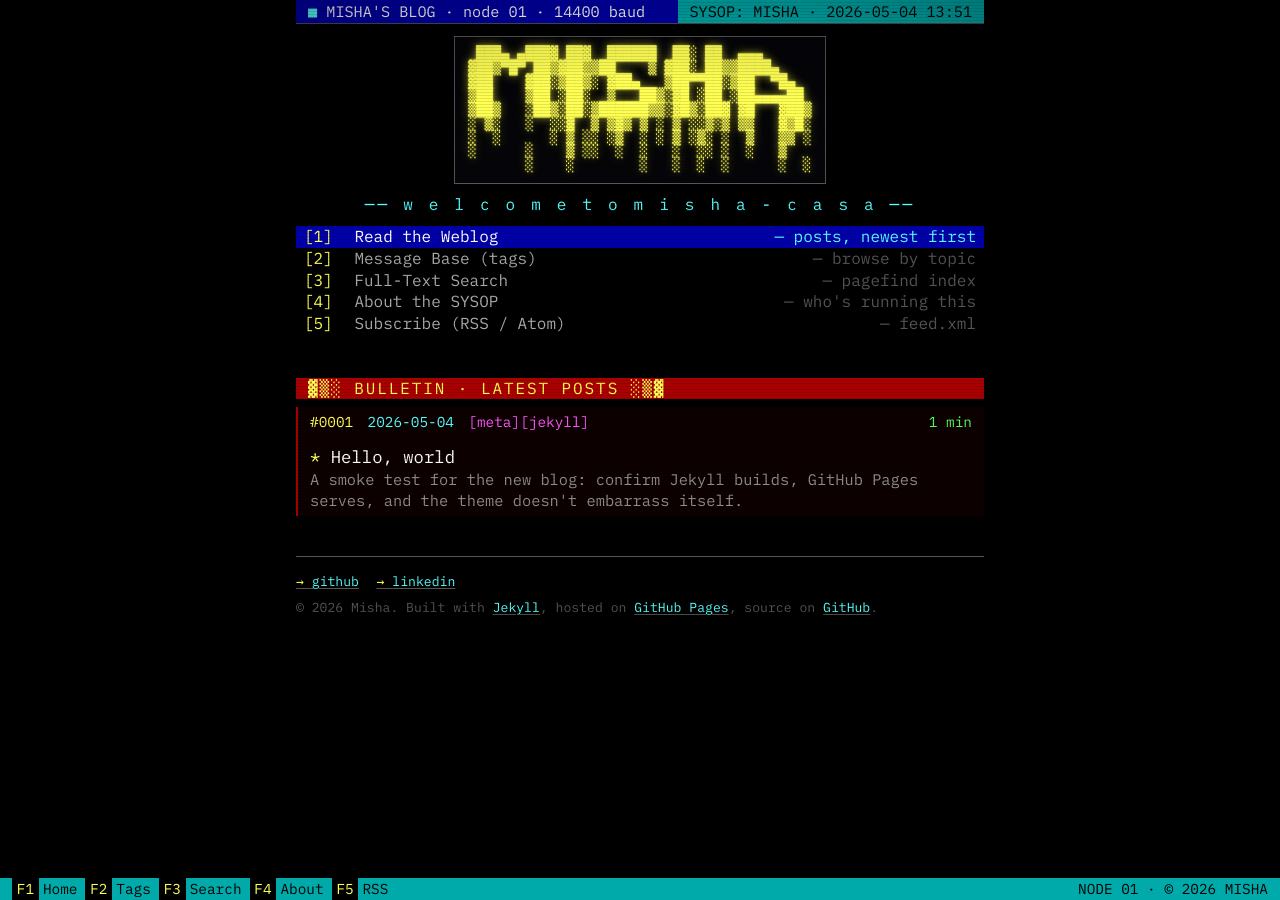
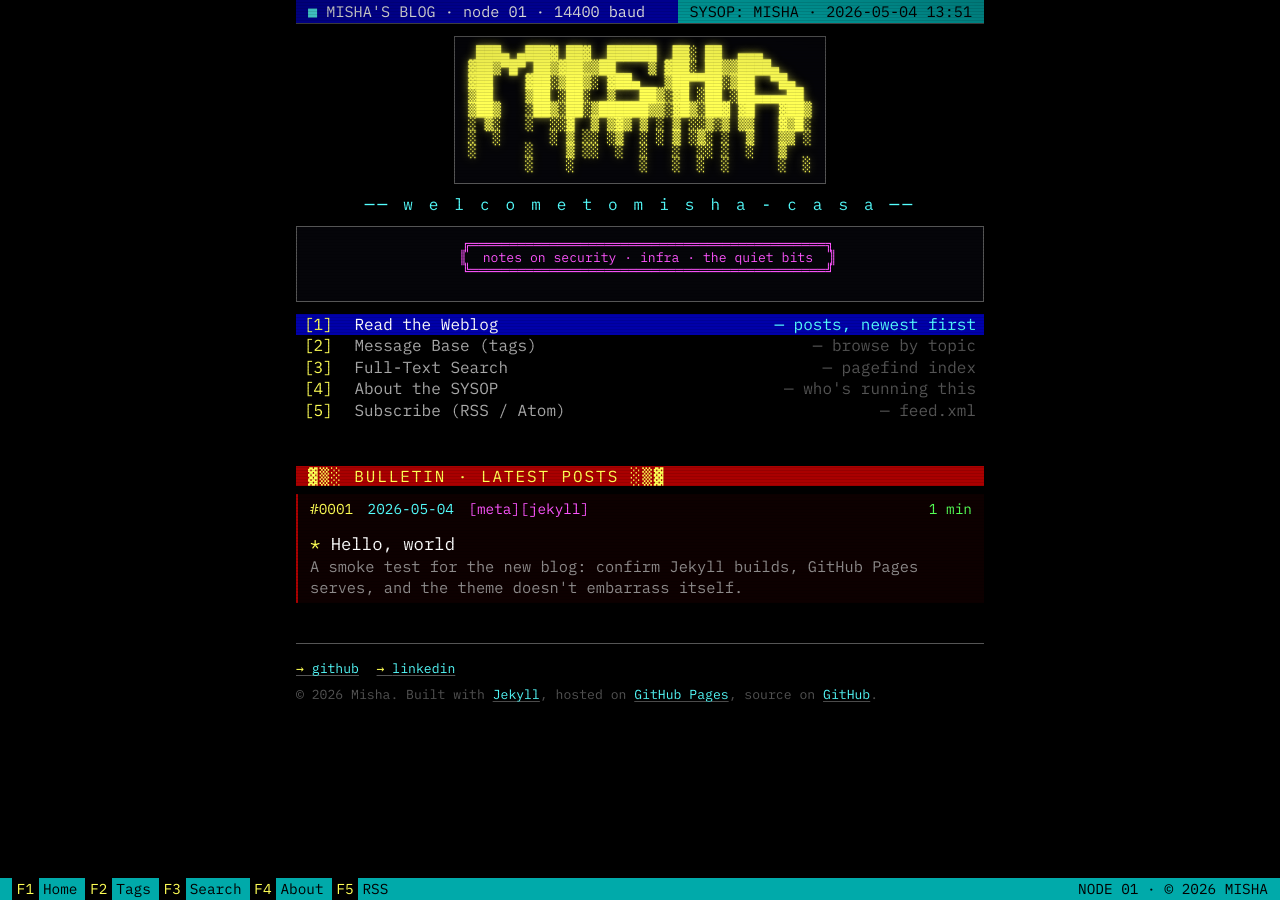
Before and after one commit to RatherBland/ratherbland.github.io, a Jekyll site: the page built from index.md, in a window 1280 px wide. Built offline with Jekyll 4.4.1, drawn with Linux system fonts in a browser that asks for light colours.

Commit message:
BBS theme: add boxed ASCII motto under banner on home
Adds the 'notes on security \u00b7 infra \u00b7 the quiet bits' ASCII box from
the original mockup, shown only on the home page. Styled in light
magenta (--tag) to pick up the mockup's pink ASCII-art colour; uses
Plex Mono so the box-drawing lines align.

Pre-push review skipped: theme-only.

```diff
--- a/_includes/header.html
+++ b/_includes/header.html
@@ -23,6 +23,11 @@
 </pre>
     <span class="banner__strap">w  e  l  c  o  m  e  t  o  m  i  s  h  a  -  c  a  s  a</span>
   </div>
+  <pre class="motto" aria-hidden="true">
+  ╔═════════════════════════════════════════════╗
+  ║  notes on security · infra · the quiet bits  ║
+  ╚═════════════════════════════════════════════╝
+  </pre>
   {%- endif -%}
 
   {%- assign u = page.url -%}
--- a/assets/css/main.scss
+++ b/assets/css/main.scss
@@ -172,6 +172,18 @@
 }
 .banner__strap::before { content: "── "; }
 .banner__strap::after  { content: " ──"; }
+
+/* Boxed motto below the banner — matches the mockup's ASCII frame. */
+.motto {
+  text-align: center;
+  color: var(--tag); /* light magenta */
+  margin: 0.75rem 0 0.25rem;
+  font-family: var(--font-code);
+  font-size: 0.82rem;
+  line-height: 1;
+  white-space: pre;
+  overflow-x: auto;
+}
 
 /* Main menu: vertical stacked list, lightbar selection, F-key feel. */
 .site-nav {
```
